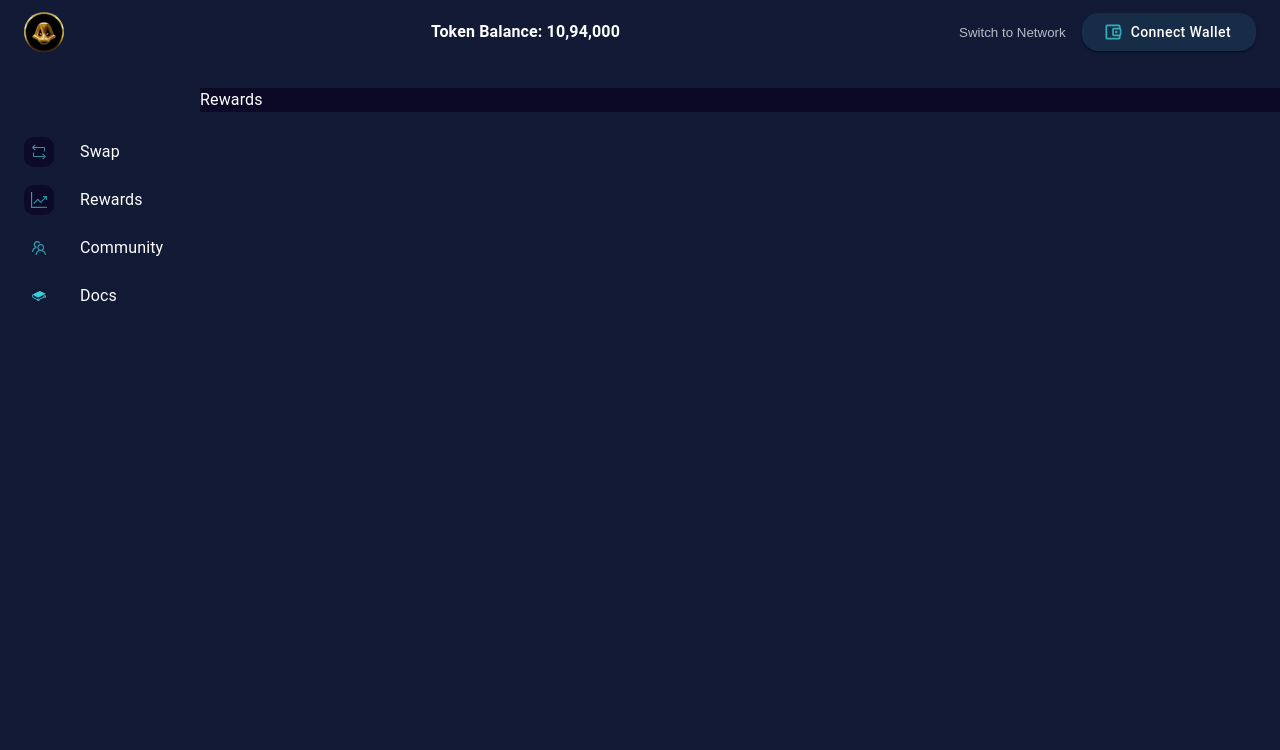
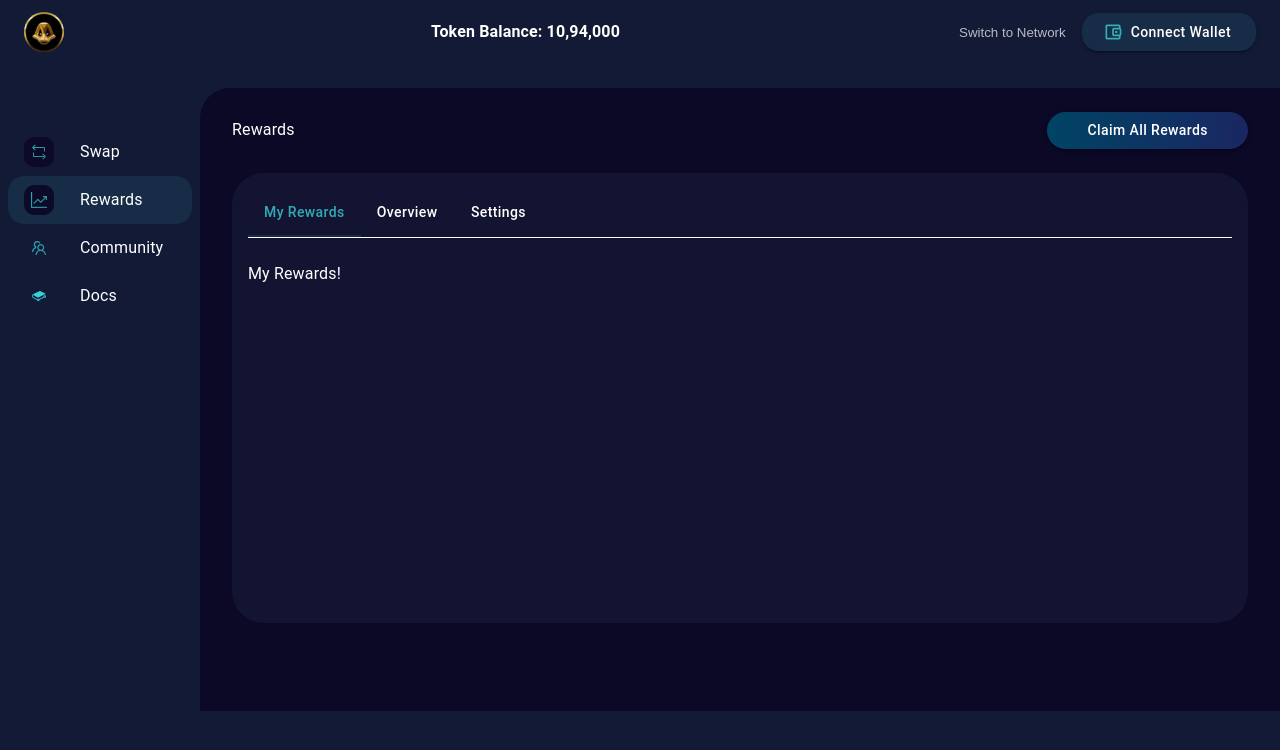
Before and after one commit to golduckdao/goldx, a React (Create React App) app: page /rewards in a window 1280 px wide. Shown: the top 750 px of the page. Built offline with nearby package versions, Linux system fonts and the light colour scheme.

Commit message:
Added to Rewards UI.

```diff
--- a/src/assets/theme/theme.js
+++ b/src/assets/theme/theme.js
@@ -11,6 +11,7 @@ export const theme = createTheme({
     },
     secondary: {
       main: "#4E0076"
-    }
+    },
+    rewardsTab: "#39D0D8CC"
   }
 })
--- /dev/null
+++ b/src/components/BlueButton.js
@@ -0,0 +1,23 @@
+import React from 'react';
+
+import { Button } from "@mui/material";
+import { useTheme } from "@mui/material/styles";
+
+const BlueButton = ({children, sx, ...other}) => {
+  const theme = useTheme();
+  return (
+    <Button variant="contained" sx={{
+      textTransform: 'none',
+      background: 'linear-gradient(91.44deg, #004465 0%, #1A2662 100%)',
+      borderRadius: theme.spacing(8),
+      px: 5,
+      ...sx
+    }}
+    {...other}
+    >
+      {children}
+    </Button>
+  )
+}
+
+export default BlueButton
--- a/src/components/ResponsiveDrawer.js
+++ b/src/components/ResponsiveDrawer.js
@@ -66,9 +66,8 @@ export default function ResponsiveDrawer(props) {
             ":hover":{
               background: `${theme.palette.primary.light}20`
             },
-            [location.pathname === link.link]: {
-              background: `${theme.palette.primary.main}`
-            }
+            background: location.pathname === link.link ? theme.palette.primary.main : 'none'
+
             }}
             onClick={() => navigate(link.link)}
             >
--- a/src/components/TabPanel.js
+++ b/src/components/TabPanel.js
@@ -2,7 +2,7 @@ import React from 'react';
 import { Box } from '@mui/material';
 
 function TabPanel(props) {
-  const { children, value, index, ...other } = props;
+  const { children, value, index, boxSx,  ...other } = props;
 
   return (
     <div
@@ -13,7 +13,7 @@ function TabPanel(props) {
       {...other}
     >
       {value === index && (
-        <Box sx={{ p: 3 }}>
+        <Box sx={{ p: 3, ...boxSx }}>
           {children}
         </Box>
       )}
--- a/src/pages/Rewards.js
+++ b/src/pages/Rewards.js
@@ -1,15 +1,75 @@
 import React, { useState } from 'react'
-import { Typography, Box, Paper, Tabs, Tab } from "@mui/material";
+import { Typography, Box, Paper, Tabs, Tab, Button } from "@mui/material";
+import { useTheme } from "@mui/material/styles";
+import BlueButton from '../components/BlueButton';
+import TabPanel from '../components/TabPanel';
 
 const Rewards = () => {
+  const theme = useTheme();
+  const [value, setValue] = useState(0);
+
+  const handleChange = (event, newValue) => {
+    setValue(newValue);
+  }
+
   return (
     <>
     <Box sx={{
       display: {xs: 'none', sm: 'block'},
       ml: {sm: '200px'},
+      px: 4,
       background: '#0C0926',
+      borderRadius: '30px 0px 0px 0px'
     }}>
-      <Typography>Rewards</Typography>
+      <Box sx={{
+        py: 3,
+        display: 'flex',
+        justifyContent: 'space-between',
+        alignItems: 'center'
+      }}>
+        <Typography>Rewards</Typography>
+        <BlueButton>Claim All Rewards</BlueButton>
+      </Box>
+      <Box sx={{
+          display: 'flex',
+          justifyContent: 'center',
+          alignItems: 'center',
+          width: "100%",
+      }}>
+        <Box sx={{
+          // display: 'flex',
+          // justifyContent: 'center',
+          // alignItems: 'center',
+          width: "100%",
+          height: {sm: '400px', lg: '450px', xl: '634px'},
+          background: '#131431',
+          borderRadius: theme.spacing(4),
+          mb:{sm: 15, lg: 11},
+          p: 2
+        }}>
+          <Box sx={{ borderBottom: 1, borderColor: theme.palette.common.white, flexGrow:1 }}>
+            <Tabs value={value} onChange={handleChange} aria-label="basic tabs example">
+              <Tab label="My Rewards" sx={{textTransform: 'none', color: theme.palette.common.white, '&.Mui-selected': { color: theme.palette.rewardsTab}}}/>
+              <Tab label="Overview" sx={{textTransform: 'none', color: theme.palette.common.white, '&.Mui-selected': { color: theme.palette.rewardsTab}}}/>
+              <Tab label="Settings" sx={{textTransform: 'none', color: theme.palette.common.white, '&.Mui-selected': { color: theme.palette.rewardsTab}}}/>
+            </Tabs>
+
+          </Box>
+          <TabPanel value={value} index={0} boxSx={{px: 0}}>
+            <Typography> My Rewards!</Typography>
+          </TabPanel>
+          <TabPanel value={value} index={1} boxSx={{px: 0}}>
+            <BlueButton>Update Balance</BlueButton>
+            <Typography> Overview!</Typography>
+          </TabPanel>
+          <TabPanel value={value} index={2} boxSx={{px: 0}}>
+            <BlueButton>Buy Rewards</BlueButton>
+            <Typography> Settings!</Typography>
+          </TabPanel>
+
+        </Box>
+      </Box>
+
     </Box>
     </>
   )
```
